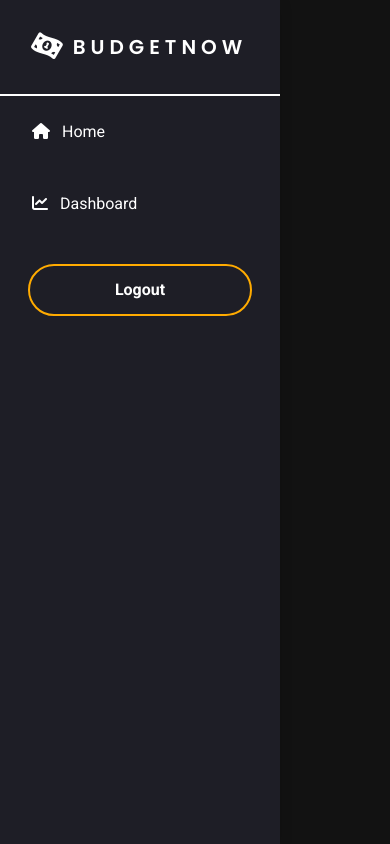
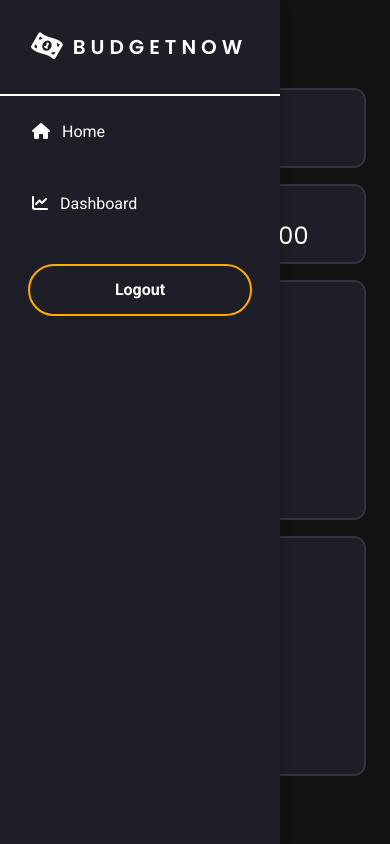
Before and after one commit to mkhikhwan/budget-tracker-mern, a React (Vite) app in the folder frontend/: page / in a window 390 px wide. Built offline with nearby package versions, Linux system fonts and the light colour scheme.

Commit message:
dashboard layout sketch

```diff
--- /dev/null
+++ b/frontend/src/features/dashboard/pages/DashboardHomePage.module.css
@@ -0,0 +1,71 @@
+.card{
+    background-color: #1E1E26;
+    border: 2px solid #323243;
+    flex: 1;
+    min-height: 80px;
+    border-radius: 12px;
+    padding: 8px;
+}
+.card .cardTitle{
+    font-family: 'Poppins' ,sans-serif;
+    font-size: 1rem;
+}
+.card .cardData{
+    font-family: 'Poppins' ,sans-serif;
+    font-size: 1.5rem;
+}
+
+.container{
+    display: grid;
+    grid-template-columns: repeat(3, 1fr);
+    height: auto;
+    gap:16px;
+    padding: 0;
+    width: 100%;
+}
+
+.graphContainer{
+    display: flex;
+    justify-content: center;
+    align-items: center;
+    grid-column: span 3;
+    flex-wrap: wrap;
+    height: auto;
+    gap:16px;
+}
+.graphContainer > *{
+    flex: 1;
+    height: 240px;
+}
+
+.transactionHistory{
+    display: block;
+}
+
+@media (max-width:640px){
+    .container{
+        display: grid;
+        grid-template-columns: 1fr 1fr;
+        gap:0;
+    }
+
+    .balance{
+        grid-column: 1 / -1;
+        margin-bottom: 16px;
+    }
+    .expense{
+        grid-column: 1 / 2;
+        margin-right: 8px;
+    }
+    .income{
+        grid-column: 2 / 3;
+        margin-left: 8px;
+    }
+
+    .graphContainer > *{
+        flex: 0 0 100%;
+    }
+    .expensesCatagory{
+        margin-top: 16px;
+    }
+}
--- a/frontend/src/features/dashboard/pages/DashboardHomePage.tsx
+++ b/frontend/src/features/dashboard/pages/DashboardHomePage.tsx
@@ -1,10 +1,43 @@
 import PageLayout from "../../../shared/layouts/PageLayout";
+import styles from "./DashboardHomePage.module.css"
 
 function DashboardHomePage(){
     return (
         <PageLayout header="DashBoard">
-            <div>
-                Dashboard stuff
+            <div className={styles.container}>
+                <div className={`${styles.card} ${styles.balance}`}>
+                    <div className={styles.cardTitle}>
+                        Balance
+                    </div>
+                    <div className={styles.cardData}>
+                        $200.00
+                    </div>
+                </div>
+                <div className={`${styles.card} ${styles.expense}`}>
+                    <div className={styles.cardTitle}>
+                        Expense
+                    </div>
+                    <div className={styles.cardData}>
+                        $400.00
+                    </div>
+                </div>
+                <div className={`${styles.card} ${styles.income}`}>
+                    <div className={styles.cardTitle}>
+                        Income
+                    </div>
+                    <div className={styles.cardData}>
+                        $600.00
+                    </div>
+                </div>
+
+
+                <div className={styles.graphContainer}>
+                    <div className={`${styles.card} ${styles.expensesCatagory}`}>Expenses per catagory</div>
+                    <div className={`${styles.card} ${styles.monthlyGraph}`}>Monthly spending</div>
+                </div>
+            </div>
+            <div className={styles.transactionHistory}>
+                Last update
             </div>
         </PageLayout>
     )
--- a/frontend/src/index.css
+++ b/frontend/src/index.css
@@ -4,6 +4,8 @@
 
 * {
     margin: 0;
+    padding: 0;
+    box-sizing: border-box;
 }
 
 html, body, #root{
--- a/frontend/src/shared/layouts/PageLayout.module.css
+++ b/frontend/src/shared/layouts/PageLayout.module.css
@@ -1,3 +1,11 @@
+.pageContainer{
+    display: flex;
+    flex-direction: column;
+    height: 100%;
+    width: 100%;
+    padding: 24px;
+}
+
 .header{
     display: flex;
     font-size: 32px;
@@ -12,12 +20,23 @@
 }
 
 .mainContent{
-    display: flex;
+    display: block;
     padding-left: 16px;
     padding-right: 16px;
     overflow-y: scroll;
+    height: 100%;
 }
 
 .mainContent::-webkit-scrollbar {
     display: none;
 }
+
+@media (max-width: 640px){
+    .pageContainer{
+        display: flex;
+        flex-direction: column;
+        height: 100%;
+        width: 100%;
+        padding: 8px;
+    }
+}
--- a/frontend/src/shared/layouts/PageLayout.tsx
+++ b/frontend/src/shared/layouts/PageLayout.tsx
@@ -8,7 +8,7 @@ interface ContainerProps{
 
 function PageLayout({ header, children }:ContainerProps){
     return(
-        <div>
+        <div className={styles.pageContainer}>
             <div className={styles.header}>
                 { header }
             </div>
```
